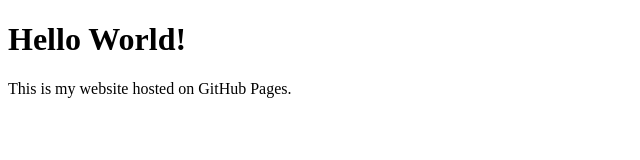
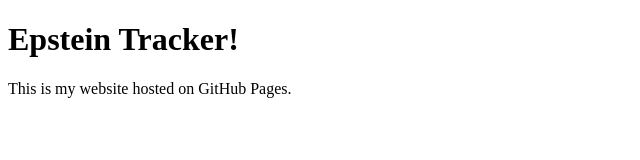
Before and after one commit to Epstein-Class-Tracker/epsteinclasstracker.github.io, a plain HTML site: page index.html in a window 1280 px wide. Shown: the whole page, without its empty margins (0-640 px from the left). Drawn offline with Linux system fonts and the light colour scheme.

Commit message:
Update index.html

```diff
--- a/index.html
+++ b/index.html
@@ -4,7 +4,7 @@
     <title>My First GitHub Page</title>
 </head>
 <body>
-    <h1>Hello World!</h1>
+    <h1>Epstein Tracker!</h1>
     <p>This is my website hosted on GitHub Pages.</p>
 </body>
 </html>
```
